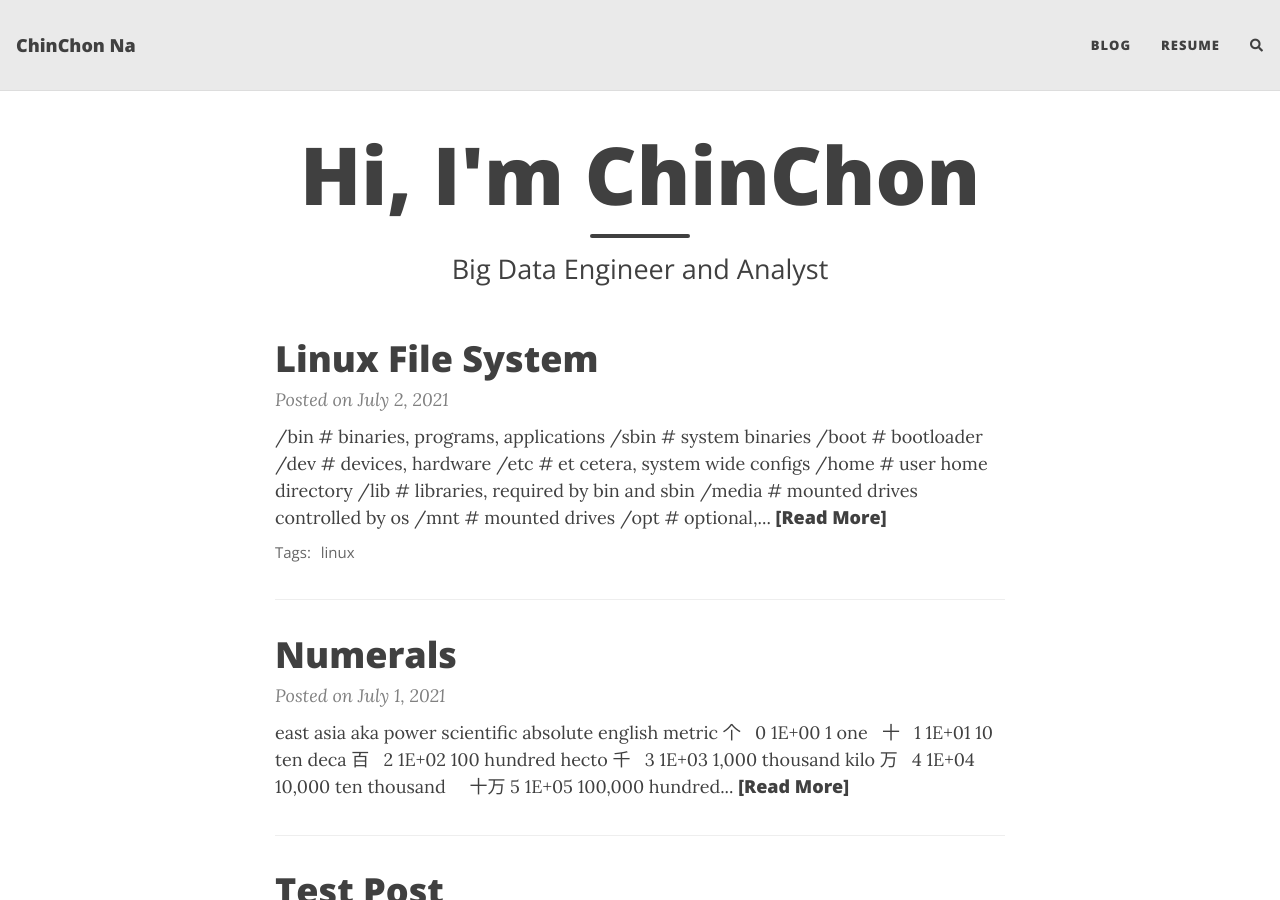
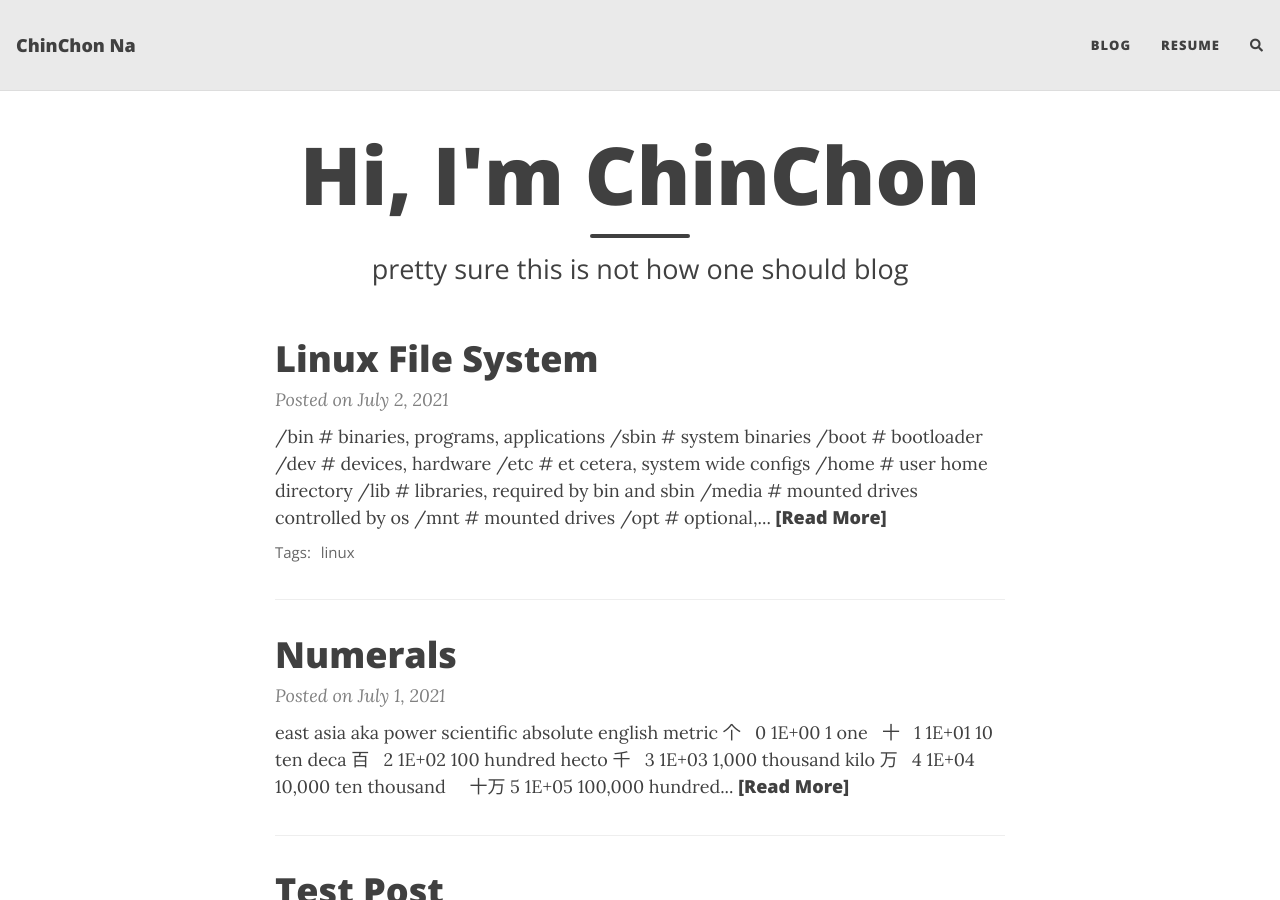
Before and after one commit to chinchon/chinchon.github.io, a Jekyll site: the page built from index.html, in a window 1280 px wide and 900 px high. Built offline with Jekyll 4.4.1, drawn with Linux system fonts in a browser that asks for light colours; nearby versions of some CDN libraries; the list of posts is cut into pages by our own code; comment, search, counter and statistics services are not loaded.

Commit message:
Update index.html

```diff
--- a/index.html
+++ b/index.html
@@ -1,5 +1,6 @@
 ---
 layout: home
 title: Hi, I'm ChinChon
-subtitle: Big Data Engineer and Analyst
+<!-- subtitle: Big Data Engineer and Analyst -->
+subtitle: pretty sure this is not how one should blog
 ---
```
